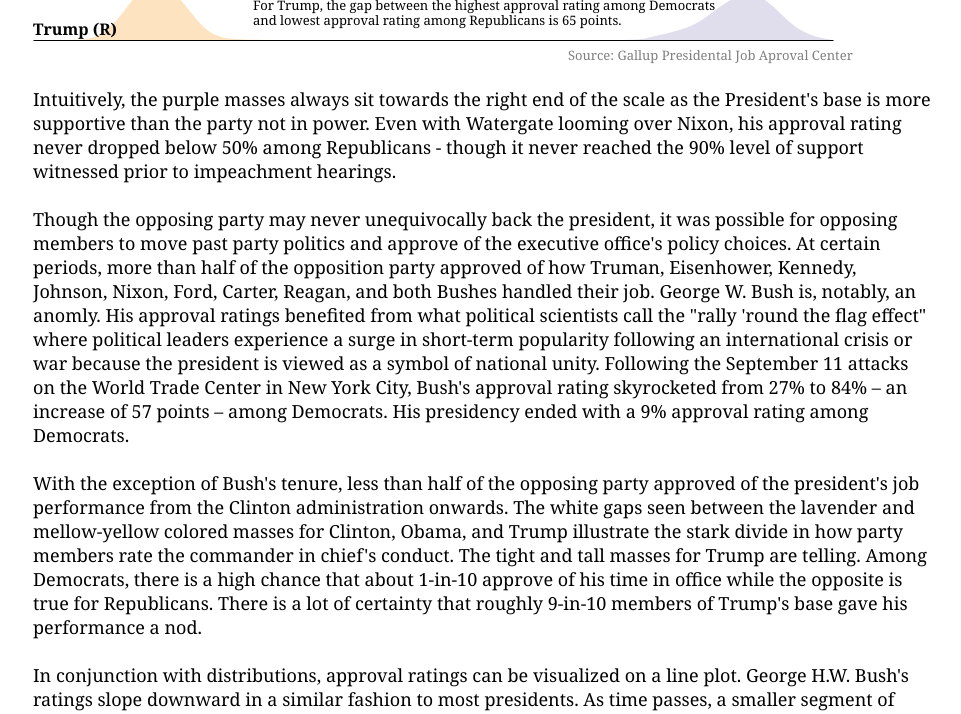
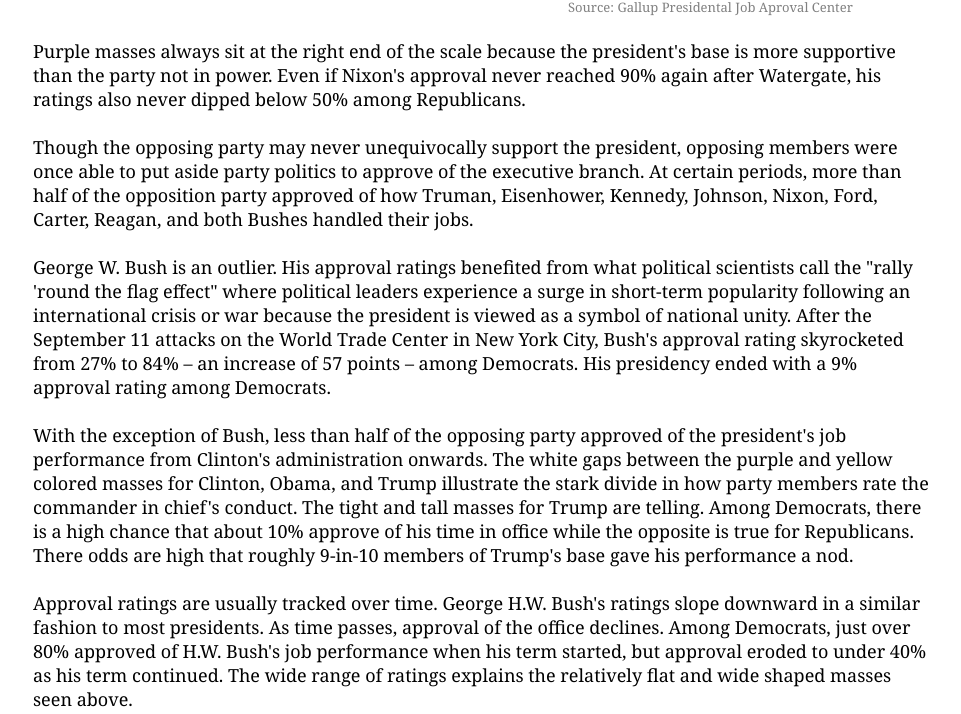
Before and after one commit to danielbchen/d3-data-viz, a plain HTML site: page Mixed Forms - Final Project Presidential Approval Ratings/index.html in a window 1280 px wide. Shown: the part 1351-2065 px from the top of the page, without its empty margins (132-1093 px from the left). Drawn offline with nearby package versions, Linux system fonts and the light colour scheme.

Commit message:
Updated text

```diff
--- a/Mixed Forms - Final Project Presidential Approval Ratings/index.html
+++ b/Mixed Forms - Final Project Presidential Approval Ratings/index.html
@@ -99,18 +99,17 @@
     </style>
 </head>
 
+
 <body>
 
 <div id="main">
 <div class="chart-container" id="truman">
     <h1 class="headline">The Gap Between Democrats and Republicans' Views of the President Has Widened</h1>
     <p class="byline">
-        Historically, the spread of presidental approval ratings has been relatively wide. Even among the
-        opposing party, job ratings included both high and low marks. However, with partisanship becoming
-        more prominent, the distribution of job ratings among both parties has narrowed. Ratings are now
-        concentrated around a certain value. Moreover, distributions sit on opposite ends of the scale.
-        Almost no one from the opposing party approves of how the president runs the country while nearly
-        all members of the president's party say the same.
+        Historically, the spread of presidential job approval ratings has been relatively wide, which
+        includes high and low marks. The rise of partisanship has led to narrow spreads where almost no
+        one from the opposing party approves of how the presdient runs the country while nearly all
+        members of the president's party say the same.
     </p>
 </div>
 <div class="chart-container" id="eisenhower"></div>
@@ -129,33 +128,33 @@
 <div class="chart-container">
     <p class="byline">
         <br>
-        Intuitively, the purple masses always sit towards the right end of the scale as the
-        President's base is more supportive than the party not in power. Even with Watergate looming over Nixon,
-        his approval rating never dropped below 50% among Republicans - though it never reached the 90% level
-        of support witnessed prior to impeachment hearings.
+        Purple masses always sit at the right end of the scale because the president's base is more supportive
+        than the party not in power. Even if Nixon's approval never reached 90% again after Watergate, his
+        ratings also never dipped below 50% among Republicans.
         <br><br>
-        Though the opposing party may never unequivocally back the president, it was possible for opposing members
-        to move past party politics and approve of the executive office's policy choices. At certain periods,
-        more than half of the opposition party approved of how Truman, Eisenhower, Kennedy, Johnson, Nixon, Ford,
-        Carter, Reagan, and both Bushes handled their job. George W. Bush is, notably, an anomly. His approval
-        ratings benefited from what political scientists call the "rally 'round the flag effect" where political
-        leaders experience a surge in short-term popularity following an international crisis or war because the
-        president is viewed as a symbol of national unity. Following the September 11 attacks on the World Trade
-        Center in New York City, Bush's approval rating skyrocketed from 27% to 84% – an increase of 57 points – among
-        Democrats. His presidency ended with a 9% approval rating among Democrats.
+        Though the opposing party may never unequivocally support the president, opposing members were once able to
+        put aside party politics to approve of the executive branch. At certain periods, more than half of the
+        opposition party approved of how Truman, Eisenhower, Kennedy, Johnson, Nixon, Ford, Carter, Reagan, and
+        both Bushes handled their jobs.
         <br><br>
-        With the exception of Bush's tenure, less than half of the opposing party approved of the president's job
-        performance from the Clinton administration onwards. The white gaps seen between the lavender and mellow-yellow
+        George W. Bush is an outlier. His approval ratings benefited from what political scientists call the
+        "rally 'round the flag effect" where political leaders experience a surge in short-term popularity following
+        an international crisis or war because the president is viewed as a symbol of national unity. After the
+        September 11 attacks on the World Trade Center in New York City, Bush's approval rating skyrocketed
+        from 27% to 84% – an increase of 57 points – among Democrats. His presidency ended with a 9% approval
+        rating among Democrats.
+        <br><br>
+        With the exception of Bush, less than half of the opposing party approved of the president's job
+        performance from Clinton's administration onwards. The white gaps between the purple and yellow
         colored masses for Clinton, Obama, and Trump illustrate the stark divide in how party members rate the
         commander in chief's conduct. The tight and tall masses for Trump are telling. Among Democrats, there is a high
-        chance that about 1-in-10 approve of his time in office while the opposite is true for Republicans. There is
-        a lot of certainty that roughly 9-in-10 members of Trump's base gave his performance a nod.
+        chance that about 10% approve of his time in office while the opposite is true for Republicans. There odds
+        are high that roughly 9-in-10 members of Trump's base gave his performance a nod.
         <br><br>
-        In conjunction with distributions, approval ratings can be visualized on a line plot. George H.W. Bush's
-        ratings slope downward in a similar fashion to most presidents. As time passes, a smaller segment of voters
-        approve of the office. Among Democrats, just over 80% approved of H.W. Bush's job performance when his term
-        started, but approval eroded to just under 40% as his term continued. The wide range of ratings explains the
-        relatively flat and wide shaped masses seen above.
+        Approval ratings are usually tracked over time. George H.W. Bush's ratings slope downward in a similar fashion
+        to most presidents. As time passes, approval of the office declines. Among Democrats, just over 80% approved
+        of H.W. Bush's job performance when his term started, but approval eroded to under 40% as his term continued.
+        The wide range of ratings explains the relatively flat and wide shaped masses seen above.
         <br>
     </p>
 </div>
@@ -165,25 +164,25 @@
         Note: I manually scraped approval rating data from Gallup which was time consuming, so I limited the number
         of approval ratings for each president to 50 observations where possible. Kennedy, Ford, and Trump each had
         fewer than 50 observations. Moreover, because Gallup conducted polls at different times for each president,
-        the x-axis refers to successive tracking polls over the course of a presdient's time in office.
+        the horizontal axis refers to successive tracking polls over the course of a president's time in office.
     </p>
     <p class="byline">
         <br>
-        Conversely, Donald Trump's approval has remained relatively flat throughout his one term. Few Democrats
-        approved of how his administration handled the presidency and approval ratings only dwindled as time
-        went on. The fall, however, was not nearly as large as the shift for H.W. Bush, explaining the relatively
-        tall and narrow distribution mentioned earlier. Trump's approval ratings consistently hovered around the
-        10% mark or lower among Democrats.
+        Donald Trump's approval remained relatively flat throughout his one term. Few Democrats
+        approved of how his administration handled the presidency, and approval ratings only dwindled from there.
+        The fall, however, was not nearly as large as the drop for H.W. Bush, explaining the relatively
+        tall and narrow masses. Trump's approval ratings consistently hovered around the 10% mark or lower
+         among Democrats.
     </p>
 </div>
 
 </body>
 
+
 <script src="https://d3js.org/d3.v6.min.js"></script>
 
+
 <script>
-
-
     // Define function to compute density
     function kernelDensityEstimator(kernel, X) {
         return function (V) {
@@ -786,7 +785,7 @@
             .style("stroke", "black")
             .style("stroke-width", "1.2")
 
-        // Add in x-axis labels
+        // Add in x-axis annotation
         svgLineChart.append("text")
             .attr("x", width + margin.left - 20)
             .attr("y", height - margin.bottom + 36)
@@ -800,7 +799,7 @@
             .attr("class", "annotation-line-chart")
             .text("More time spent in office")
 
-        // Add in y-axis labels
+        // Add in y-axis annotation
         svgLineChart.append("text")
             .attr("x", -20)
             .attr("y", margin.top + 50)
@@ -841,6 +840,5 @@
             .attr("width", width + 65)
             .attr("height", height + 30)
             .style("fill", "rgba(0,0,0,.04)")
-        })
-
+    })
 </script>
```
